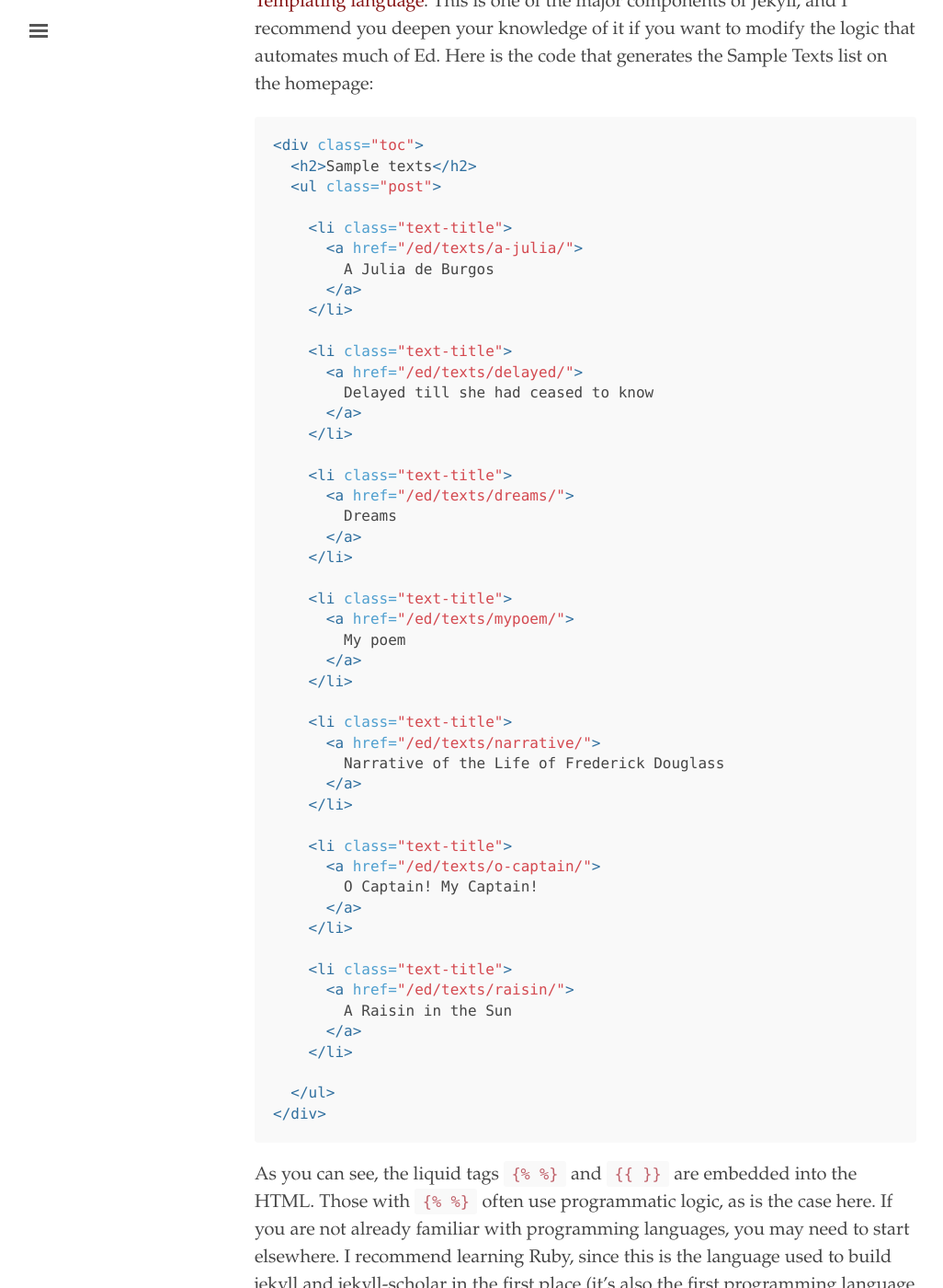
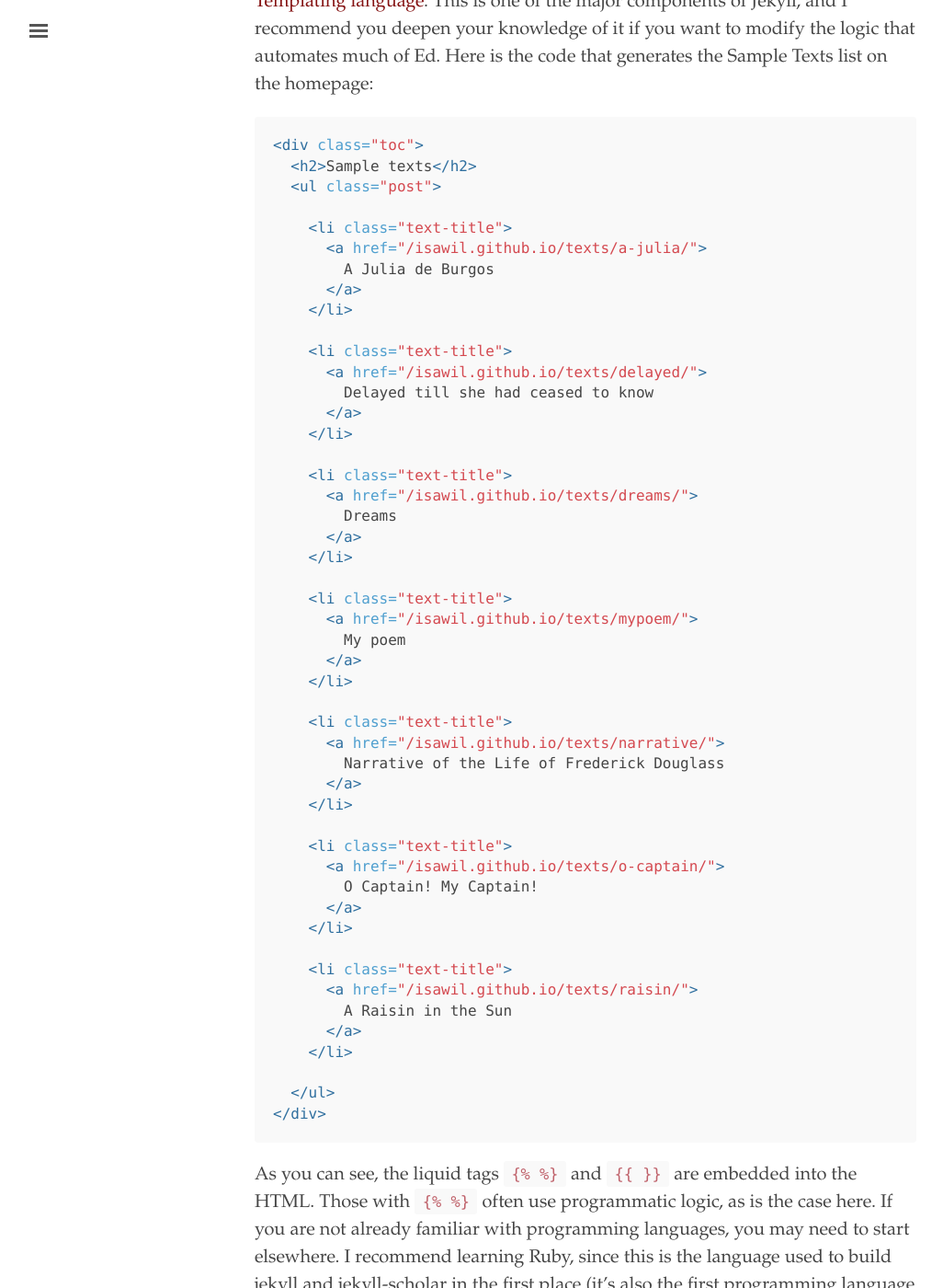
Before and after one commit to isawil/isawil.github.io, a Jekyll site: the page built from documentation.md, in a window 1280 px wide and 1400 px high, scrolled down 13170 px. Shown: the whole window at 92% size, without its empty margins (3-1029 px from the left). Built offline with Jekyll 4.4.1, drawn with Linux system fonts in a browser that asks for light colours.

Commit message:
Update _config.yml

```diff
--- a/_config.yml
+++ b/_config.yml
@@ -4,8 +4,8 @@
 title:               Ed.
 tagline:             'a jekyll theme for minimal editions'
 description:         'Ed is a Jekyll theme designed for textual editors based on minimal computing principles, and focused on legibility and flexibility.'
-url:                 'http://minicomp.github.io'
-baseurl:             '/ed'
+url:                 'http://isawil.github.io'
+baseurl:             '/isawil.github.io'
 
 # About/contact
 author:
```
